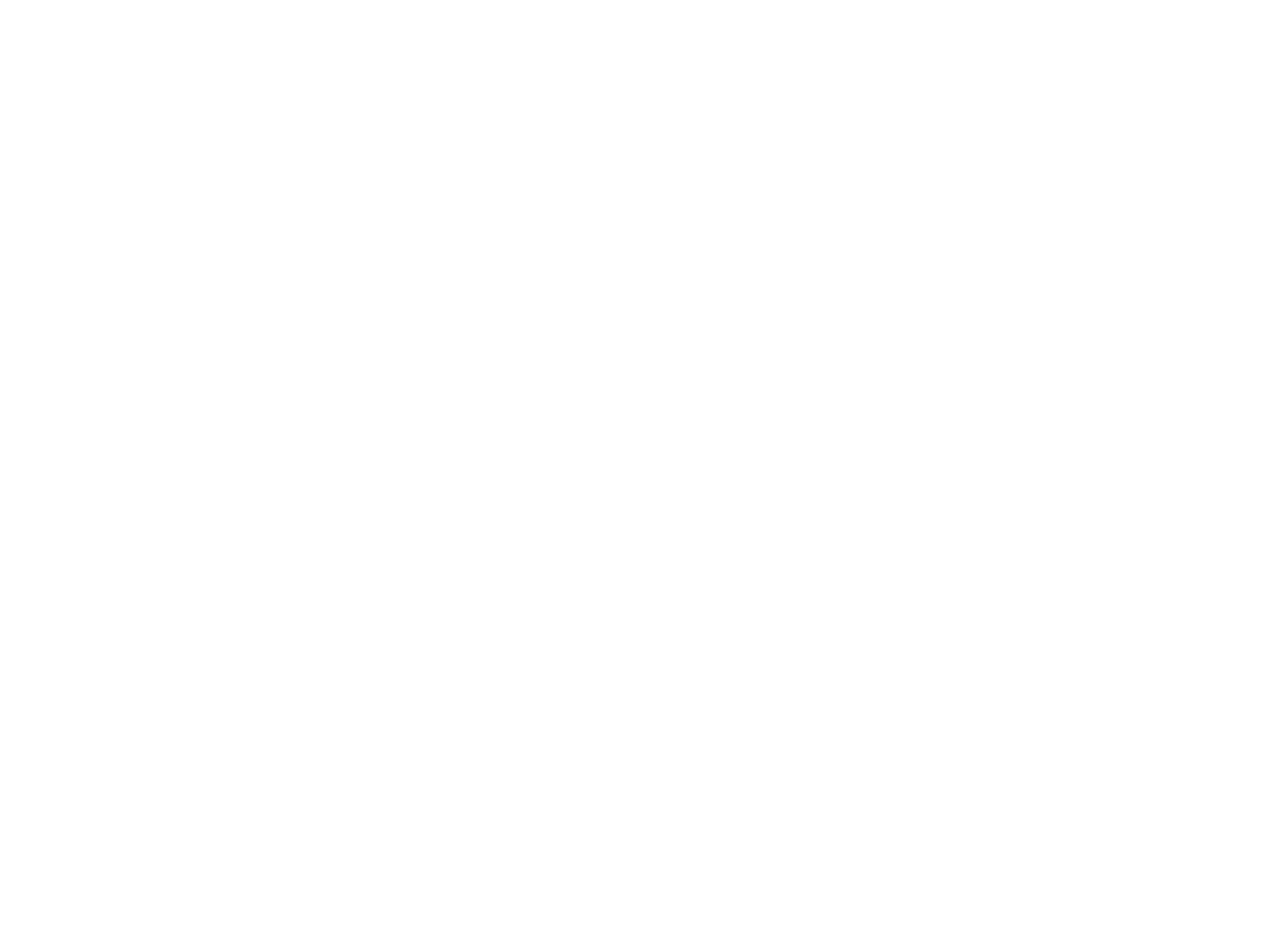
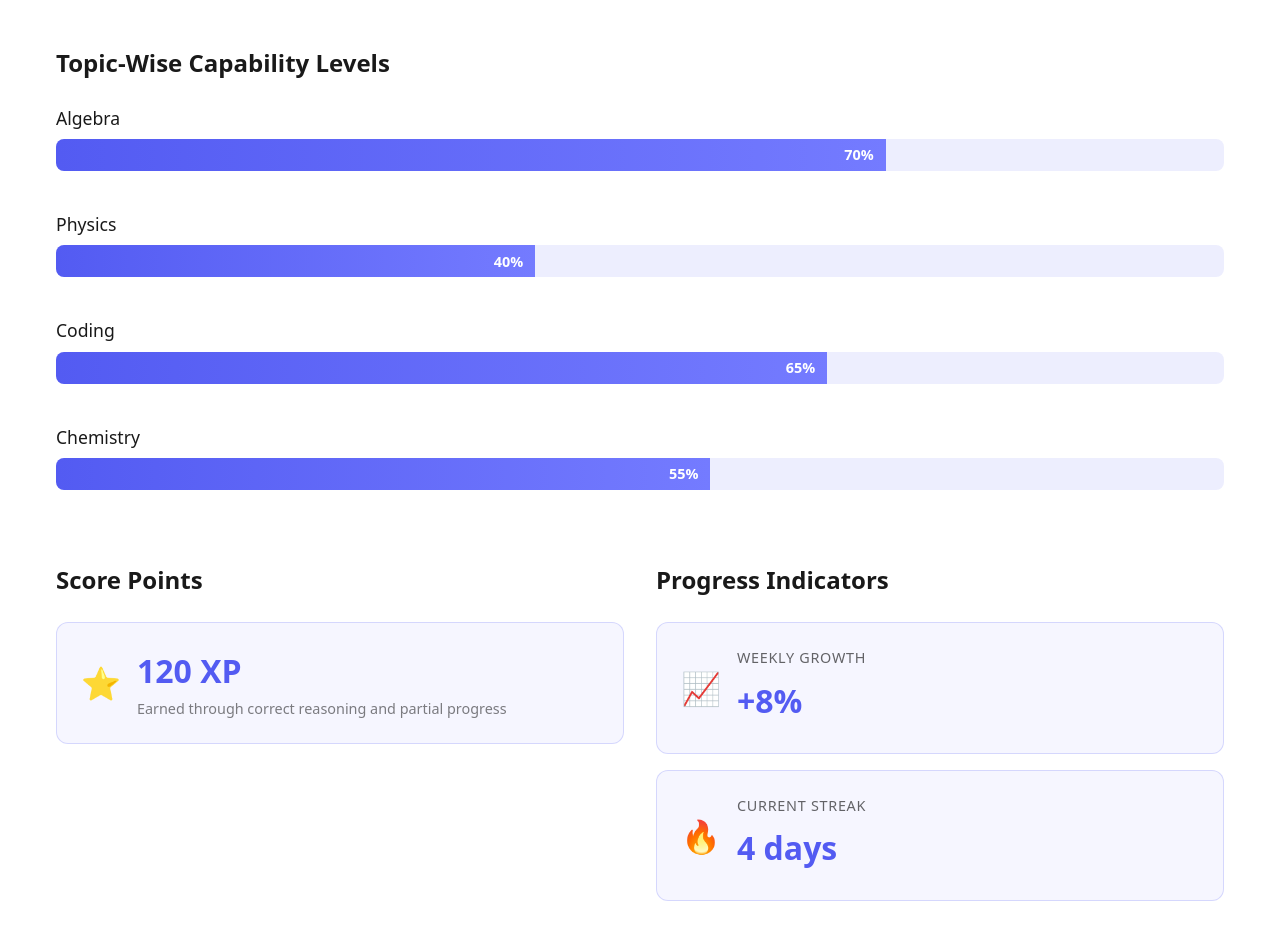
Before and after one commit to mithra-tejvarma/GradientIQ, a React (Vite) app: page / in a window 1280 px wide. Shown: the part 400-1340 px from the top of the page. Before the commit the page ends 800 px from the top, so only its background shows below. Built offline with nearby package versions, Linux system fonts and the light colour scheme.

Commit message:
Implement Dashboard-1 UI with capability scores, topic levels, XP, and progress indicators
Co-authored-by: mithra-tejvarma <166020675+mithra-tejvarma@users.noreply.github.com>

```diff
--- /dev/null
+++ b/src/components/ProgressBar.css
@@ -0,0 +1,65 @@
+.progress-bar-container {
+  margin-bottom: 1.5rem;
+}
+
+.progress-bar-header {
+  display: flex;
+  justify-content: space-between;
+  align-items: center;
+  margin-bottom: 0.5rem;
+}
+
+.progress-bar-topic {
+  font-size: 1.1rem;
+  font-weight: 500;
+  color: rgba(255, 255, 255, 0.9);
+}
+
+.progress-bar-label {
+  font-size: 0.9rem;
+  color: rgba(255, 255, 255, 0.6);
+}
+
+.progress-bar-track {
+  width: 100%;
+  height: 32px;
+  background-color: rgba(100, 108, 255, 0.1);
+  border-radius: 8px;
+  overflow: hidden;
+  position: relative;
+}
+
+.progress-bar-fill {
+  height: 100%;
+  background: linear-gradient(90deg, #646cff 0%, #535bf2 100%);
+  display: flex;
+  align-items: center;
+  justify-content: flex-end;
+  padding-right: 0.75rem;
+  transition: width 0.3s ease;
+  min-width: 50px;
+}
+
+.progress-bar-text {
+  color: white;
+  font-weight: 600;
+  font-size: 0.9rem;
+}
+
+@media (prefers-color-scheme: light) {
+  .progress-bar-topic {
+    color: rgba(0, 0, 0, 0.9);
+  }
+
+  .progress-bar-label {
+    color: rgba(0, 0, 0, 0.6);
+  }
+
+  .progress-bar-track {
+    background-color: rgba(83, 91, 242, 0.1);
+  }
+
+  .progress-bar-fill {
+    background: linear-gradient(90deg, #535bf2 0%, #747bff 100%);
+  }
+}
--- /dev/null
+++ b/src/components/ProgressBar.jsx
@@ -0,0 +1,24 @@
+import './ProgressBar.css';
+
+function ProgressBar({ percentage, label, topic }) {
+  return (
+    <div className="progress-bar-container">
+      {(label || topic) && (
+        <div className="progress-bar-header">
+          {topic && <span className="progress-bar-topic">{topic}</span>}
+          {label && <span className="progress-bar-label">{label}</span>}
+        </div>
+      )}
+      <div className="progress-bar-track">
+        <div
+          className="progress-bar-fill"
+          style={{ width: `${percentage}%` }}
+        >
+          <span className="progress-bar-text">{percentage}%</span>
+        </div>
+      </div>
+    </div>
+  );
+}
+
+export default ProgressBar;
--- /dev/null
+++ b/src/components/StatCard.css
@@ -0,0 +1,75 @@
+.stat-card {
+  background-color: rgba(100, 108, 255, 0.05);
+  border: 1px solid rgba(100, 108, 255, 0.2);
+  border-radius: 12px;
+  padding: 1.5rem;
+  display: flex;
+  gap: 1rem;
+  align-items: center;
+}
+
+.stat-card-large {
+  padding: 2rem;
+  flex-direction: column;
+  align-items: center;
+  text-align: center;
+}
+
+.stat-card-icon {
+  font-size: 2rem;
+  line-height: 1;
+}
+
+.stat-card-content {
+  flex: 1;
+}
+
+.stat-card-large .stat-card-content {
+  width: 100%;
+}
+
+.stat-card-title {
+  font-size: 0.9rem;
+  font-weight: 500;
+  color: rgba(255, 255, 255, 0.6);
+  margin-bottom: 0.5rem;
+  text-transform: uppercase;
+  letter-spacing: 0.05em;
+}
+
+.stat-card-value {
+  font-size: 2rem;
+  font-weight: 700;
+  color: #646cff;
+  margin-bottom: 0.25rem;
+}
+
+.stat-card-large .stat-card-value {
+  font-size: 4rem;
+  margin-bottom: 0.5rem;
+}
+
+.stat-card-subtitle {
+  font-size: 0.9rem;
+  color: rgba(255, 255, 255, 0.5);
+  line-height: 1.4;
+}
+
+@media (prefers-color-scheme: light) {
+  .stat-card {
+    background-color: rgba(83, 91, 242, 0.05);
+    border: 1px solid rgba(83, 91, 242, 0.2);
+  }
+
+  .stat-card-title {
+    color: rgba(0, 0, 0, 0.6);
+  }
+
+  .stat-card-value {
+    color: #535bf2;
+  }
+
+  .stat-card-subtitle {
+    color: rgba(0, 0, 0, 0.5);
+  }
+}
--- /dev/null
+++ b/src/components/StatCard.jsx
@@ -0,0 +1,16 @@
+import './StatCard.css';
+
+function StatCard({ title, value, subtitle, icon, size = 'normal' }) {
+  return (
+    <div className={`stat-card ${size === 'large' ? 'stat-card-large' : ''}`}>
+      {icon && <div className="stat-card-icon">{icon}</div>}
+      <div className="stat-card-content">
+        {title && <div className="stat-card-title">{title}</div>}
+        <div className="stat-card-value">{value}</div>
+        {subtitle && <div className="stat-card-subtitle">{subtitle}</div>}
+      </div>
+    </div>
+  );
+}
+
+export default StatCard;
--- /dev/null
+++ b/src/pages/DashboardOverview.css
@@ -0,0 +1,39 @@
+.dashboard-section {
+  margin-bottom: 3rem;
+}
+
+.dashboard-section-half {
+  flex: 1;
+  min-width: 300px;
+}
+
+.dashboard-row {
+  display: flex;
+  gap: 2rem;
+  flex-wrap: wrap;
+}
+
+.section-heading {
+  font-size: 1.5rem;
+  font-weight: 600;
+  margin-top: 0;
+  margin-bottom: 1.5rem;
+  color: rgba(255, 255, 255, 0.9);
+}
+
+.topics-grid {
+  display: grid;
+  gap: 1rem;
+}
+
+.progress-indicators {
+  display: flex;
+  flex-direction: column;
+  gap: 1rem;
+}
+
+@media (prefers-color-scheme: light) {
+  .section-heading {
+    color: rgba(0, 0, 0, 0.9);
+  }
+}
--- a/src/pages/DashboardOverview.jsx
+++ b/src/pages/DashboardOverview.jsx
@@ -1,11 +1,77 @@
 import './Page.css';
+import './DashboardOverview.css';
+import StatCard from '../components/StatCard';
+import ProgressBar from '../components/ProgressBar';
 
 function DashboardOverview() {
+  // Mock data for dashboard
+  const overallCapability = 62;
+  const totalXP = 120;
+  const weeklyGrowth = 8;
+  const currentStreak = 4;
+
+  const topicCapabilities = [
+    { topic: 'Algebra', percentage: 70 },
+    { topic: 'Physics', percentage: 40 },
+    { topic: 'Coding', percentage: 65 },
+    { topic: 'Chemistry', percentage: 55 }
+  ];
+
   return (
     <div className="page">
       <h1>Dashboard</h1>
-      <div className="placeholder-content">
-        <p>This page will show overall capability and progress</p>
+
+      {/* Overall Capability Score - Top Section */}
+      <section className="dashboard-section">
+        <StatCard
+          title="Overall Capability Score"
+          value={`${overallCapability}%`}
+          size="large"
+        />
+      </section>
+
+      {/* Topic-Wise Capability Levels */}
+      <section className="dashboard-section">
+        <h2 className="section-heading">Topic-Wise Capability Levels</h2>
+        <div className="topics-grid">
+          {topicCapabilities.map((item) => (
+            <ProgressBar
+              key={item.topic}
+              topic={item.topic}
+              percentage={item.percentage}
+            />
+          ))}
+        </div>
+      </section>
+
+      {/* Bottom Row: XP and Progress Indicators */}
+      <div className="dashboard-row">
+        {/* Score Points / XP */}
+        <section className="dashboard-section dashboard-section-half">
+          <h2 className="section-heading">Score Points</h2>
+          <StatCard
+            value={`${totalXP} XP`}
+            subtitle="Earned through correct reasoning and partial progress"
+            icon="⭐"
+          />
+        </section>
+
+        {/* Progress Indicators */}
+        <section className="dashboard-section dashboard-section-half">
+          <h2 className="section-heading">Progress Indicators</h2>
+          <div className="progress-indicators">
+            <StatCard
+              title="Weekly Growth"
+              value={`+${weeklyGrowth}%`}
+              icon="📈"
+            />
+            <StatCard
+              title="Current Streak"
+              value={`${currentStreak} days`}
+              icon="🔥"
+            />
+          </div>
+        </section>
       </div>
     </div>
   );
```
